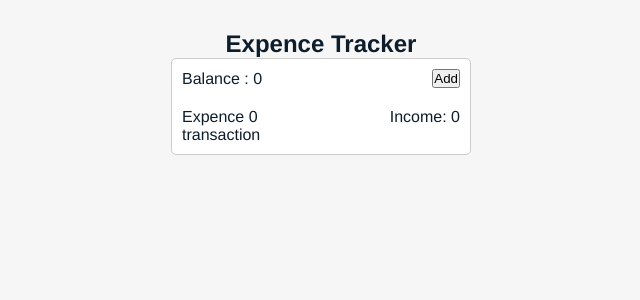
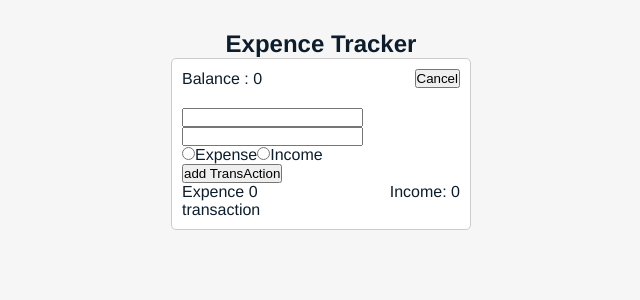
Before and after one commit to rezadelbaz/expense, a React (Create React App) app: page / in a window 1280 px wide. Both pictures are taken after a click on the button "Add". Shown: the top 300 px of the page, without its empty margins (319-959 px from the left). Built offline with nearby package versions, Linux system fonts and the light colour scheme.

Commit message:
add TransActionForm

```diff
--- a/src/components/ExpenseApp.js
+++ b/src/components/ExpenseApp.js
@@ -1,4 +1,5 @@
 import { useState } from "react";
+import OverViewComponent from "./OverViewComponent";
 import TransActionComponent from "./TransActionComponent";
 
 const ExpensApp = () => {
@@ -7,14 +8,7 @@
   const [transaction, setTransaction] = useState([]);
   return (
     <section className="contianer">
-      <div className="topSection">
-        <p>Balance : {income - expence}</p>
-        <button>Add</button>
-      </div>
-      <div className="resultSection">
-        <div>Expence {expence}</div>
-        <div>Income: {income}</div>
-      </div>
+      <OverViewComponent income={income} expence={expence} />
       <TransActionComponent transaction={transaction} />
     </section>
   );
--- /dev/null
+++ b/src/components/OverViewComponent.js
@@ -0,0 +1,24 @@
+import { useState } from "react/cjs/react.development";
+import TransActionForm from "./TransActionForm";
+
+const OverViewComponent = ({ income, expence }) => {
+  const [isShow, setIsShow] = useState(false);
+  console.log(isShow);
+  return (
+    <>
+      <div className="topSection">
+        <p>Balance : {income - expence}</p>
+        <button onClick={() => setIsShow((prevstate) => !prevstate)}>
+          {isShow ? "Cancel" : "Add"}
+        </button>
+      </div>
+      {isShow && <TransActionForm />}
+      <div className="resultSection">
+        <div>Expence {expence}</div>
+        <div>Income: {income}</div>
+      </div>
+    </>
+  );
+};
+
+export default OverViewComponent;
--- /dev/null
+++ b/src/components/TransActionForm.js
@@ -0,0 +1,17 @@
+const TransActionForm = () => {
+  return (
+    <form>
+      <input type="text" name="desc" />
+      <input type="number" name="value" />
+      <div>
+        <input type="radio" value="expense" name="type" />
+        <label>Expense</label>
+        <input type="radio" value="income" name="type" />
+        <label>Income</label>
+      </div>
+      <button>add TransAction</button>
+    </form>
+  );
+};
+
+export default TransActionForm;
```
